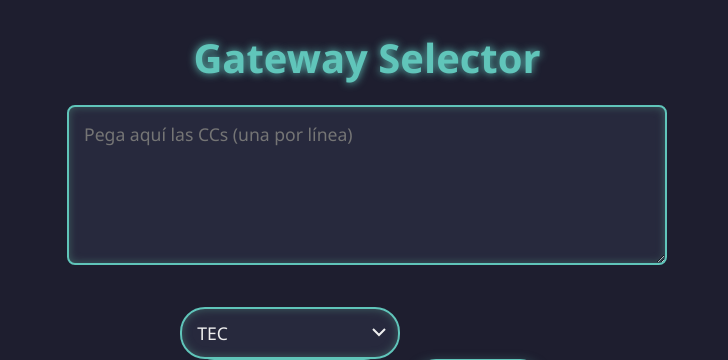
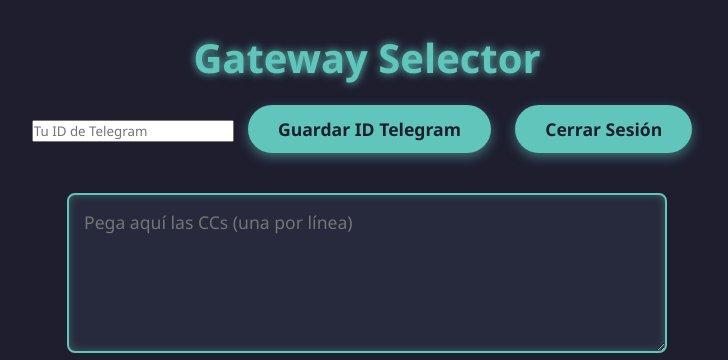
Before and after one commit to rodrigoqgomez/botweb, a Flask app: page /dashboard in a window 1280 px wide. Shown: the top 360 px of the page, without its empty margins (273-1001 px from the left). Run offline with Flask 3, Linux system fonts and the light colour scheme; a user stored in the database is signed in.

Commit message:
checker.html

```diff
--- a/templates/checker.html
+++ b/templates/checker.html
@@ -8,6 +8,19 @@
 <body>
 
 <h2>Gateway Selector</h2>
+
+<!-- CONFIGURACIÓN TELEGRAM -->
+<div style="margin-bottom: 20px;">
+    <input type="text" id="telegram_id_input" placeholder="Tu ID de Telegram">
+    <button id="saveTelegramIdBtn">Guardar ID Telegram</button>
+    <button id="logoutBtn">Cerrar Sesión</button>
+</div>
+
+<!-- SOLO ADMINS -->
+<div id="admin_panel" style="display: none; margin-bottom: 20px;">
+    <button id="generateKeyBtn">Generar Key</button>
+    <div id="generated_key" style="margin-top: 10px; color: lime;"></div>
+</div>
 
 <textarea id="ccs_input" placeholder="Pega aquí las CCs (una por línea)"></textarea><br>
 
@@ -48,11 +61,7 @@
     document.getElementById('gateway_select').addEventListener('change', () => {
         const gateway = document.getElementById('gateway_select').value;
         const cookieContainer = document.getElementById('cookie_container');
-        if (gateway === 'AMAZON') {
-            cookieContainer.style.display = 'block';
-        } else {
-            cookieContainer.style.display = 'none';
-        }
+        cookieContainer.style.display = (gateway === 'AMAZON') ? 'block' : 'none';
     });
 
     document.getElementById('save_cookie').addEventListener('click', () => {
@@ -134,13 +143,12 @@
 
     async function checkGateway(cc, gateway) {
         try {
-            const response = await fetch('https://web-production-94347.up.railway.app/check', {  // <-- URL correcta, apunta a /check
+            const response = await fetch('/check', {
                 method: 'POST',
                 headers: { 'Content-Type': 'application/json' },
                 body: JSON.stringify({ cc: cc, gateway: gateway, cookie: amazonCookie })
             });
 
-            // Leer texto y tratar de parsear JSON para debug en caso de error
             const text = await response.text();
             try {
                 return JSON.parse(text);
@@ -155,8 +163,51 @@
     function sleep(ms) {
         return new Promise(resolve => setTimeout(resolve, ms));
     }
+
+    // --- NUEVO FUNCIONES TELEGRAM Y ADMIN ---
+    document.getElementById('saveTelegramIdBtn').addEventListener('click', async () => {
+        const telegramId = document.getElementById('telegram_id_input').value.trim();
+        if (!telegramId) {
+            alert('⚠️ Ingresa tu ID de Telegram');
+            return;
+        }
+        const res = await fetch('/save_telegram_id', {
+            method: 'POST',
+            headers: { 'Content-Type': 'application/json' },
+            body: JSON.stringify({ telegram_id: telegramId })
+        });
+        const data = await res.json();
+        if (data.success) {
+            alert('✅ ID de Telegram guardado');
+        } else {
+            alert('❌ Error: ' + data.error);
+        }
+    });
+
+    document.getElementById('logoutBtn').addEventListener('click', () => {
+        window.location.href = '/logout';
+    });
+
+    document.getElementById('generateKeyBtn').addEventListener('click', async () => {
+        const res = await fetch('/generate_key', { method: 'POST' });
+        const data = await res.json();
+        if (data.success) {
+            document.getElementById('generated_key').innerText = 'Key: ' + data.key;
+        } else {
+            alert('❌ Error: ' + data.error);
+        }
+    });
+
+    async function checkIfAdmin() {
+        const res = await fetch('/is_admin');
+        const data = await res.json();
+        if (data.is_admin) {
+            document.getElementById('admin_panel').style.display = 'block';
+        }
+    }
+
+    window.onload = checkIfAdmin;
 </script>
-
 
 </body>
 </html>
```
